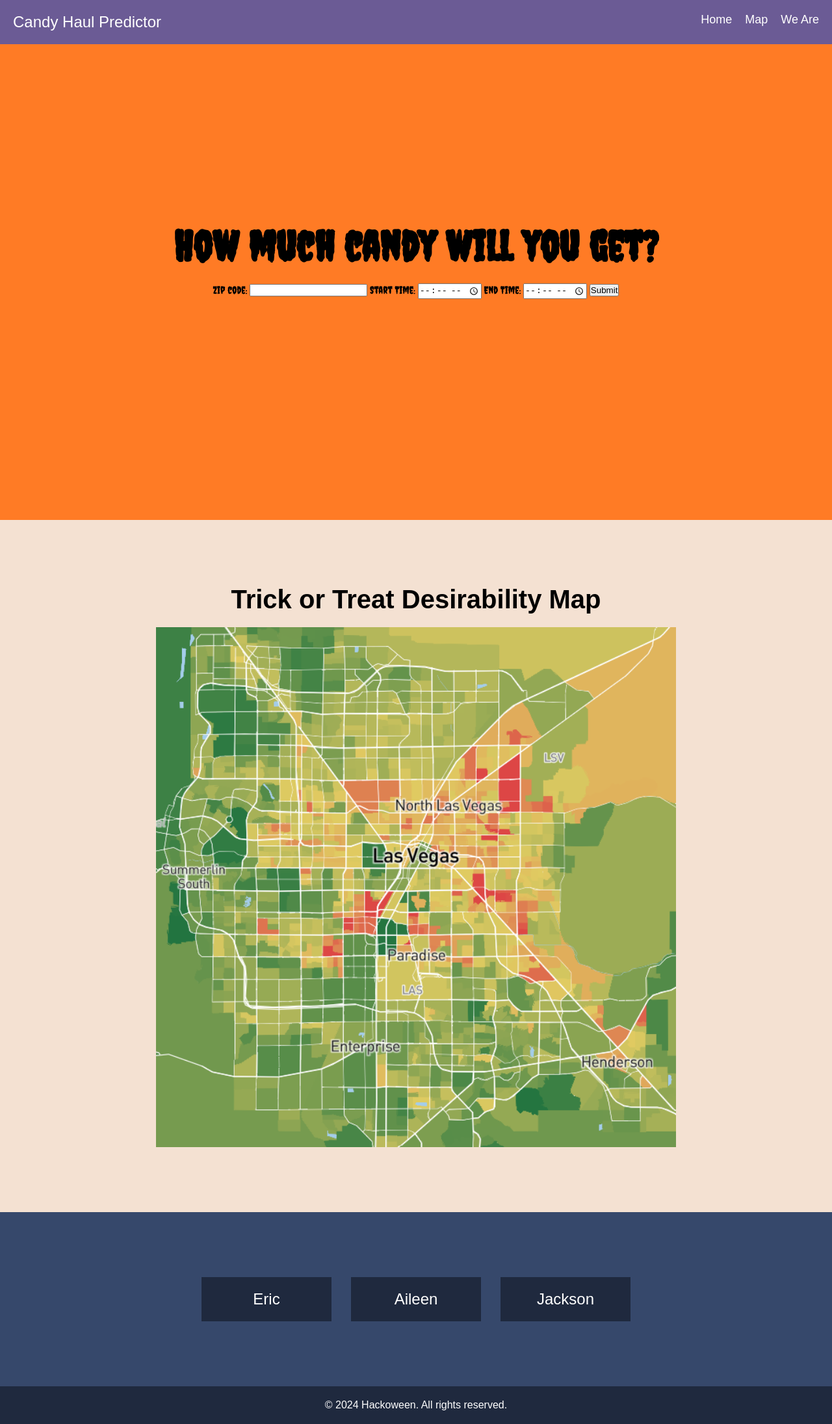
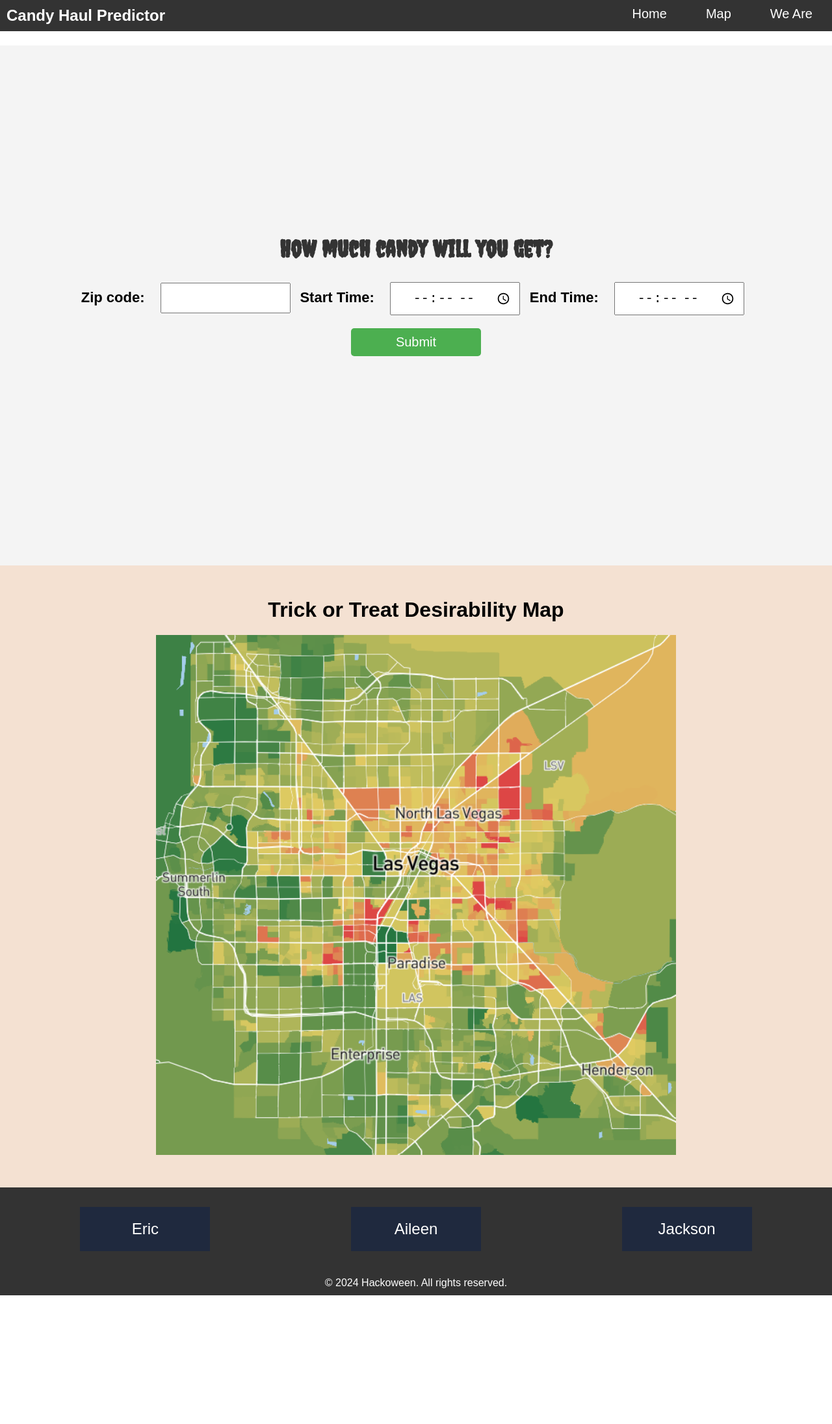
Before and after one commit to eric1855/IdkWhereToTrickorTreatinLVr.github.io, a plain HTML site: page index.html in a window 1280 px wide. Shown: the whole page at 65% size. After the commit the page ends 1993 px from the top, so only its background shows below. Drawn offline with Linux system fonts and the light colour scheme; a web font is replaced by a local one.

Commit message:
Update index.html

```diff
--- a/index.html
+++ b/index.html
@@ -15,6 +15,7 @@
         /* Remove horizontal scroll */
         body {
             overflow-x: hidden;
+            font-family: 'Funnel Display', sans-serif;  /* Use the custom font */
         }
 
         /* Optional styling for the image */
@@ -23,6 +24,130 @@
             max-width: 800px; /* Set a max-width for large screens */
             display: block;
             margin: 0 auto; /* Center the image */
+        }
+
+        /* Navbar Styling */
+        .navbar {
+            background-color: #333;
+            padding: 10px;
+            color: white;
+            position: fixed;
+            width: 100%;
+            top: 0;
+            z-index: 100;
+        }
+
+        .navbar .logo {
+            font-size: 24px;
+            font-weight: bold;
+        }
+
+        .navbar .nav-links {
+            list-style-type: none;
+            float: right;
+        }
+
+        .navbar .nav-links li {
+            display: inline-block;
+            margin: 0 20px;
+        }
+
+        .navbar .nav-links a {
+            text-decoration: none;
+            color: white;
+            font-size: 20px;
+        }
+
+        /* Hero Section */
+        .hero {
+            background-color: #f4f4f4;
+            padding: 50px 20px;
+            text-align: center;
+            margin-top: 70px; /* To avoid overlap with fixed navbar */
+        }
+
+        .hero h1 {
+            font-family: 'Creepster', cursive; /* Use the other custom font */
+            font-size: 36px;
+            color: #333;
+        }
+
+        .hero label {
+            font-size: 22px;  /* Larger font for labels */
+            font-weight: bold;
+            margin-right: 10px;
+        }
+
+        .hero input, .hero button {
+            font-size: 20px;  /* Larger font for input fields and button */
+            padding: 10px;
+            margin: 10px;
+            width: 200px;
+            text-align: center;
+        }
+
+        .hero button {
+            cursor: pointer;
+            background-color: #4CAF50;
+            color: white;
+            border: none;
+            border-radius: 5px;
+        }
+
+        .hero button:hover {
+            background-color: #45a049;
+        }
+
+        .hero p {
+            font-size: 24px;  /* Larger font for result and candy total */
+            font-weight: bold;
+        }
+
+        .hero p#result {
+            margin-top: 20px;
+        }
+
+        .hero p#total-candy {
+            margin-top: 20px;
+        }
+
+        /* Features Section (Map) */
+        .features {
+            padding: 50px 20px;
+            text-align: center;
+        }
+
+        .features h2 {
+            font-size: 32px;
+            margin-bottom: 20px;
+        }
+
+        /* About Section (We are) */
+        .about {
+            background-color: #333;
+            color: white;
+            padding: 30px;
+        }
+
+        .about .about-content {
+            display: flex;
+            justify-content: space-around;
+            font-size: 24px;
+        }
+
+        .about .about-item {
+            text-align: center;
+        }
+
+        /* Footer */
+        footer {
+            text-align: center;
+            background-color: #333;
+            color: white;
+            padding: 10px 0;
+            position: relative;
+            bottom: 0;
+            width: 100%;
         }
     </style>
 </head>
```
